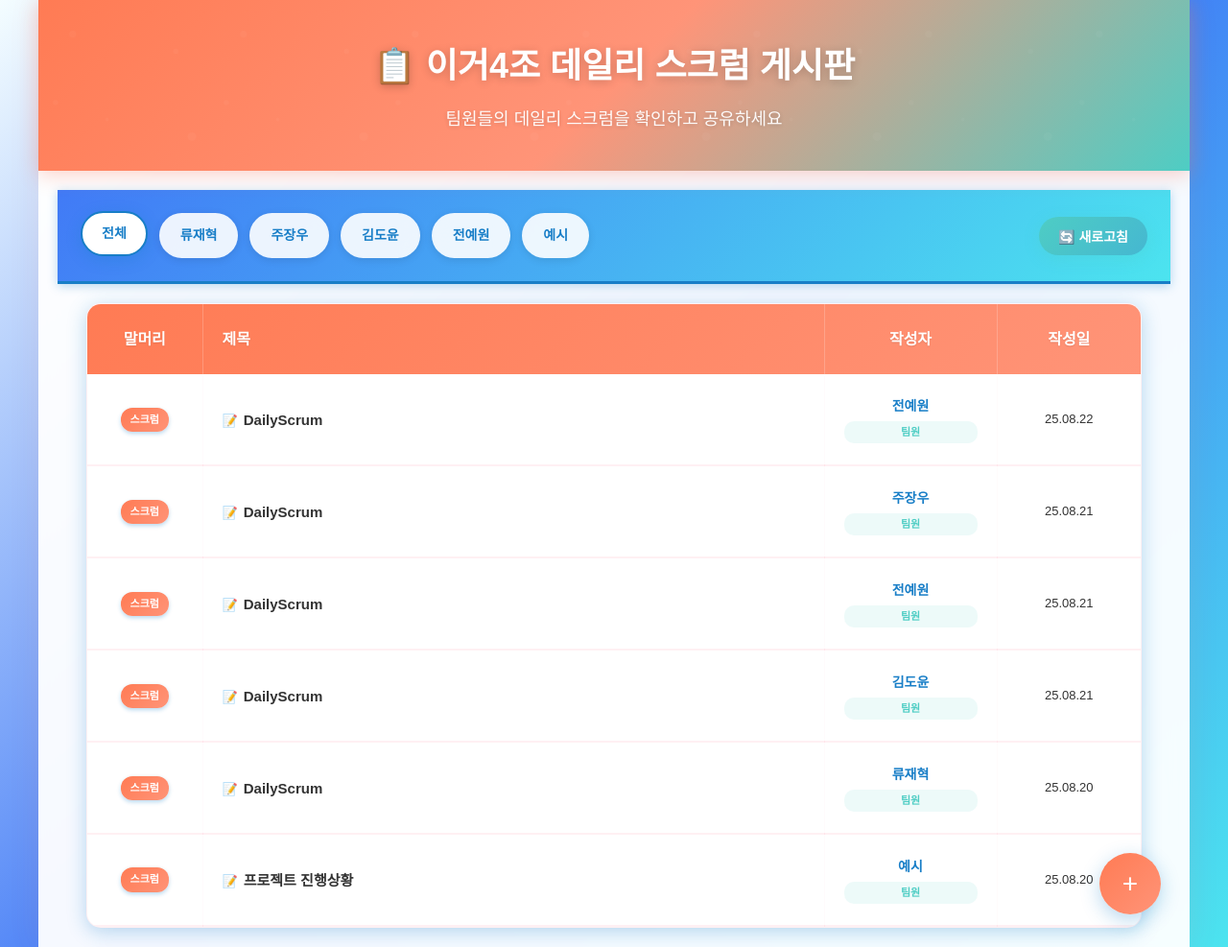
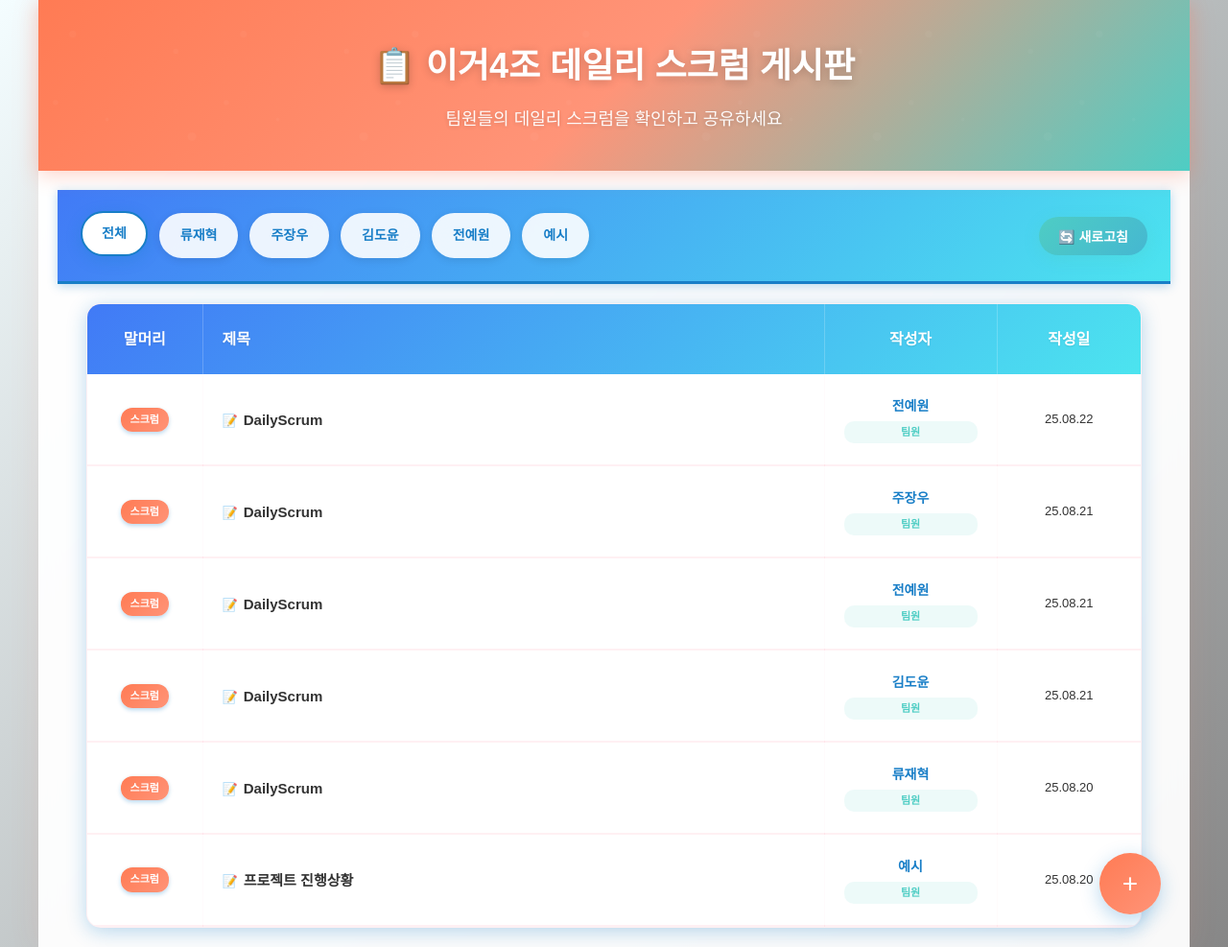
Before and after one commit to fbwogur121/DailyScrum-SSG, a Jekyll site: the page built from index.html, in a window 1280 px wide. Shown: the whole page at 96% size. Built offline with Jekyll 4.4.1, drawn with Linux system fonts in a browser that asks for light colours.

Commit message:
Update index.html
#417af6, #4ce4ef

```diff
--- a/index.html
+++ b/index.html
@@ -5,7 +5,7 @@ title: 메인
 
 <style>
     body {
-        background: linear-gradient(135deg, #f4fdff 0%, #417af6 50%, #4ce4ef 100%);
+        background: linear-gradient(135deg, #f4fdff 0%, #878787 100%);
         font-family: 'Malgun Gothic', '맑은 고딕', Arial, sans-serif;
         margin: 0;
         color: #333;
@@ -158,7 +158,7 @@ title: 메인
     }
 
     .board-header {
-        background: linear-gradient(135deg, #ff7b54, #ff9478);
+        background: linear-gradient(135deg, #417af6, #4ce4ef);
         color: white;
         font-weight: 600;
         text-align: center;
```
